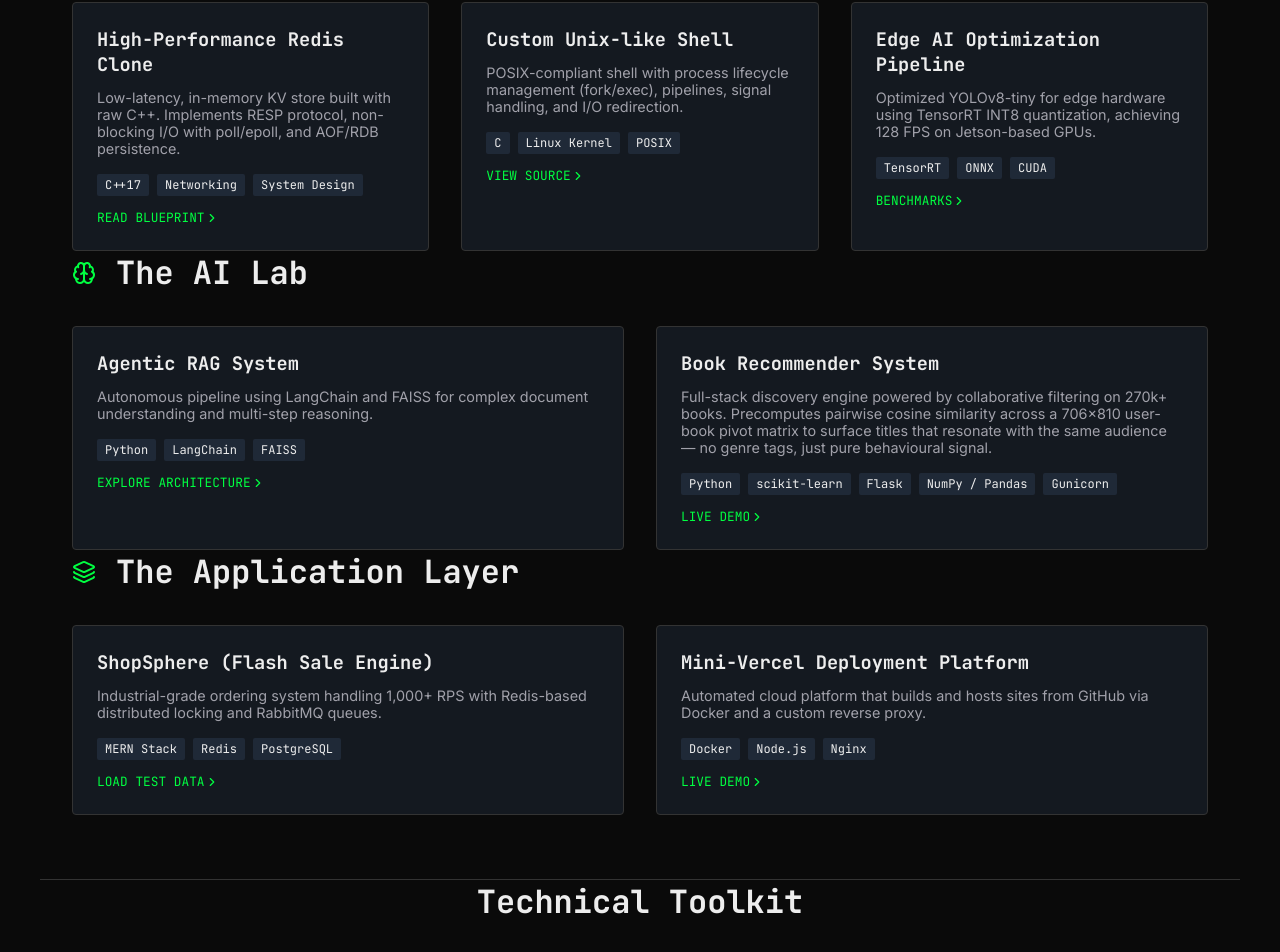
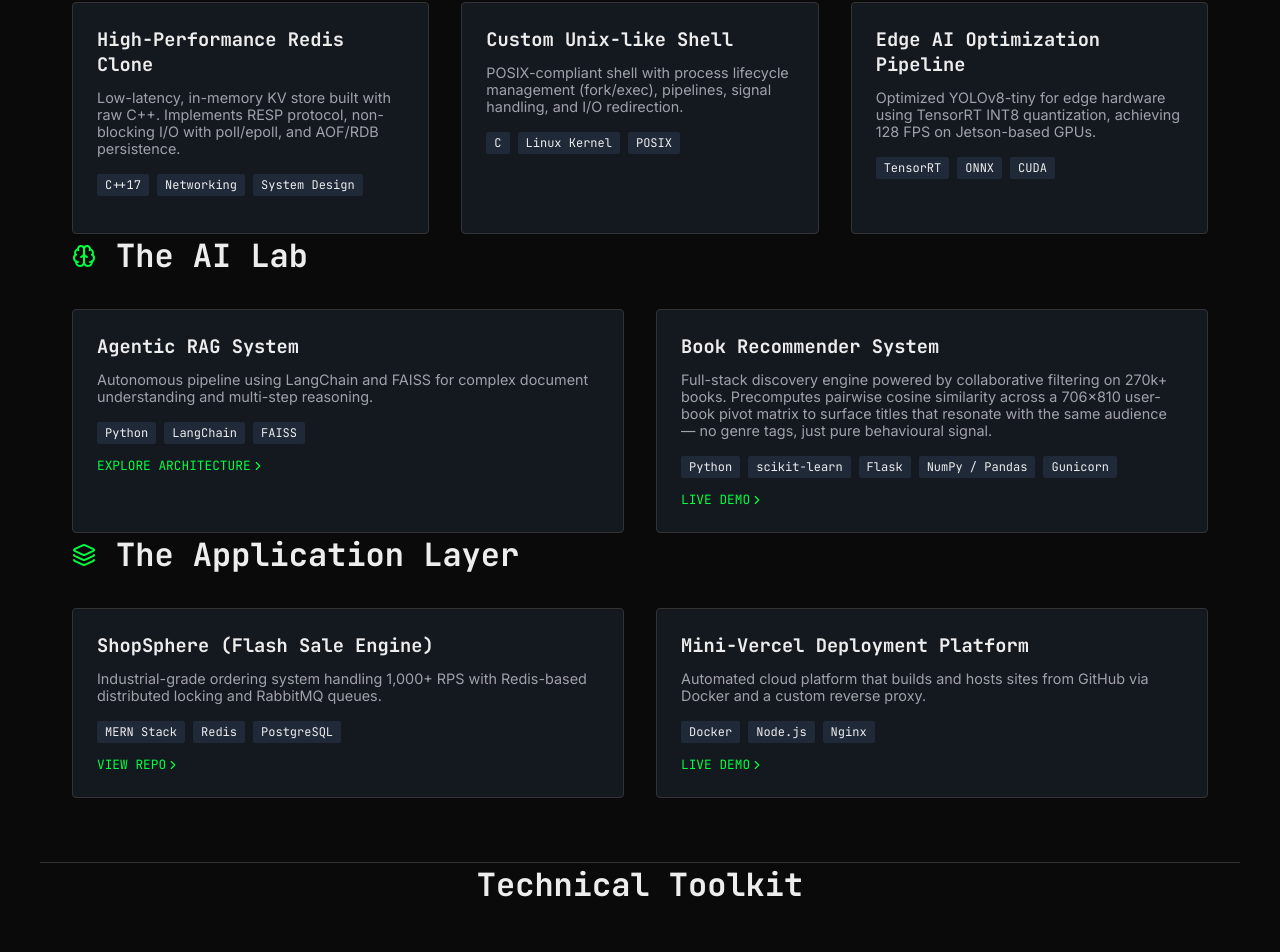
Before and after one commit to lakshay-lg/portfolio, a Next.js app: page / in a window 1280 px wide. Shown: the part 713-1665 px from the top of the page. Built offline with nearby package versions, Linux system fonts and the light colour scheme.

Commit message:
Updated Links

```diff
--- a/src/app/page.tsx
+++ b/src/app/page.tsx
@@ -49,9 +49,7 @@ export default function Home() {
               <span className="tag">Networking</span>
               <span className="tag">System Design</span>
             </div>
-            <a href="#" className="mono" style={{ fontSize: '0.8rem', color: 'var(--primary)', display: 'flex', alignItems: 'center' }}>
-              READ BLUEPRINT <ChevronRight size={14} />
-            </a>
+
           </div>
 
           <div className="card">
@@ -64,9 +62,7 @@ export default function Home() {
               <span className="tag">Linux Kernel</span>
               <span className="tag">POSIX</span>
             </div>
-            <a href="#" className="mono" style={{ fontSize: '0.8rem', color: 'var(--primary)', display: 'flex', alignItems: 'center' }}>
-              VIEW SOURCE <ChevronRight size={14} />
-            </a>
+
           </div>
 
           <div className="card">
@@ -79,9 +75,7 @@ export default function Home() {
               <span className="tag">ONNX</span>
               <span className="tag">CUDA</span>
             </div>
-            <a href="#" className="mono" style={{ fontSize: '0.8rem', color: 'var(--primary)', display: 'flex', alignItems: 'center' }}>
-              BENCHMARKS <ChevronRight size={14} />
-            </a>
+
           </div>
         </div>
       </section>
@@ -144,8 +138,8 @@ export default function Home() {
               <span className="tag">Redis</span>
               <span className="tag">PostgreSQL</span>
             </div>
-            <a href="#" className="mono" style={{ fontSize: '0.8rem', color: 'var(--primary)', display: 'flex', alignItems: 'center' }}>
-              LOAD TEST DATA <ChevronRight size={14} />
+            <a href="https://github.com/lakshay-lg/ShopSphere" target="_blank" rel="noopener noreferrer" className="mono" style={{ fontSize: '0.8rem', color: 'var(--primary)', display: 'flex', alignItems: 'center' }}>
+              VIEW REPO <ChevronRight size={14} />
             </a>
           </div>
 
```
